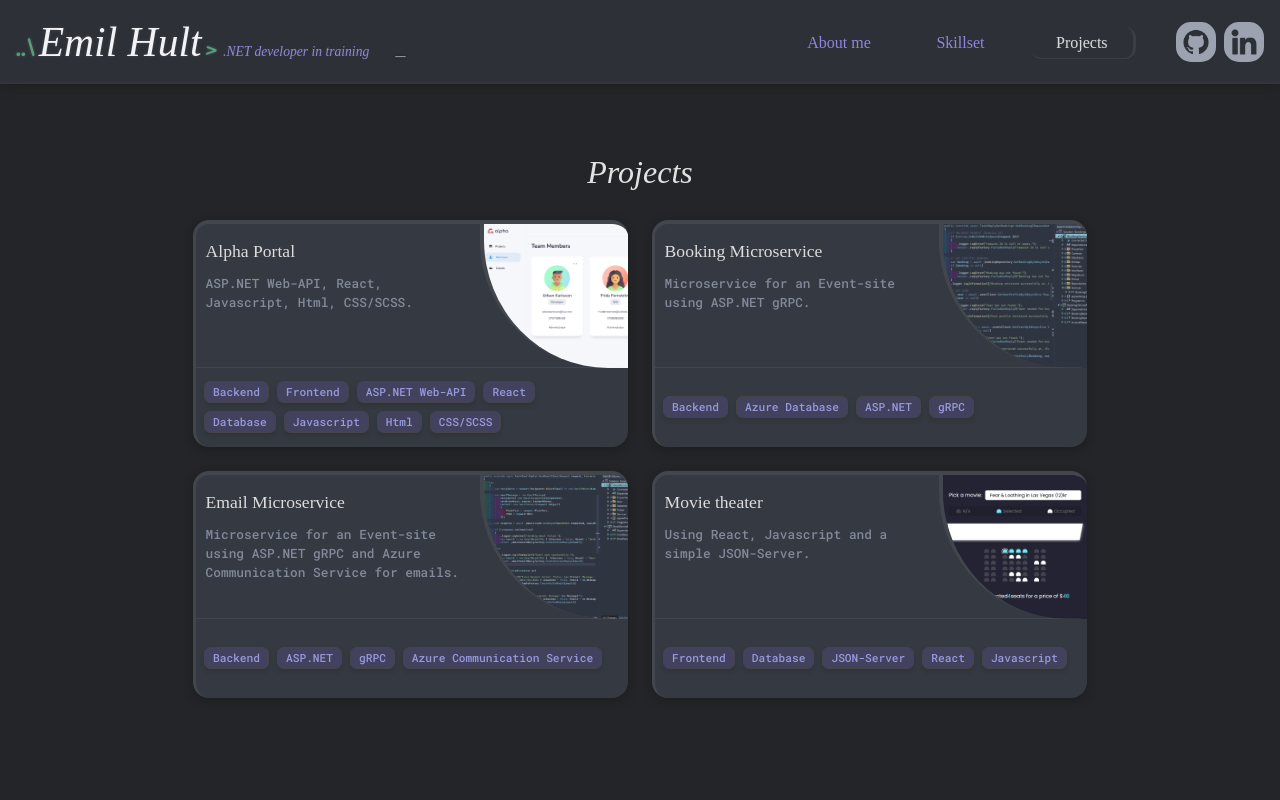
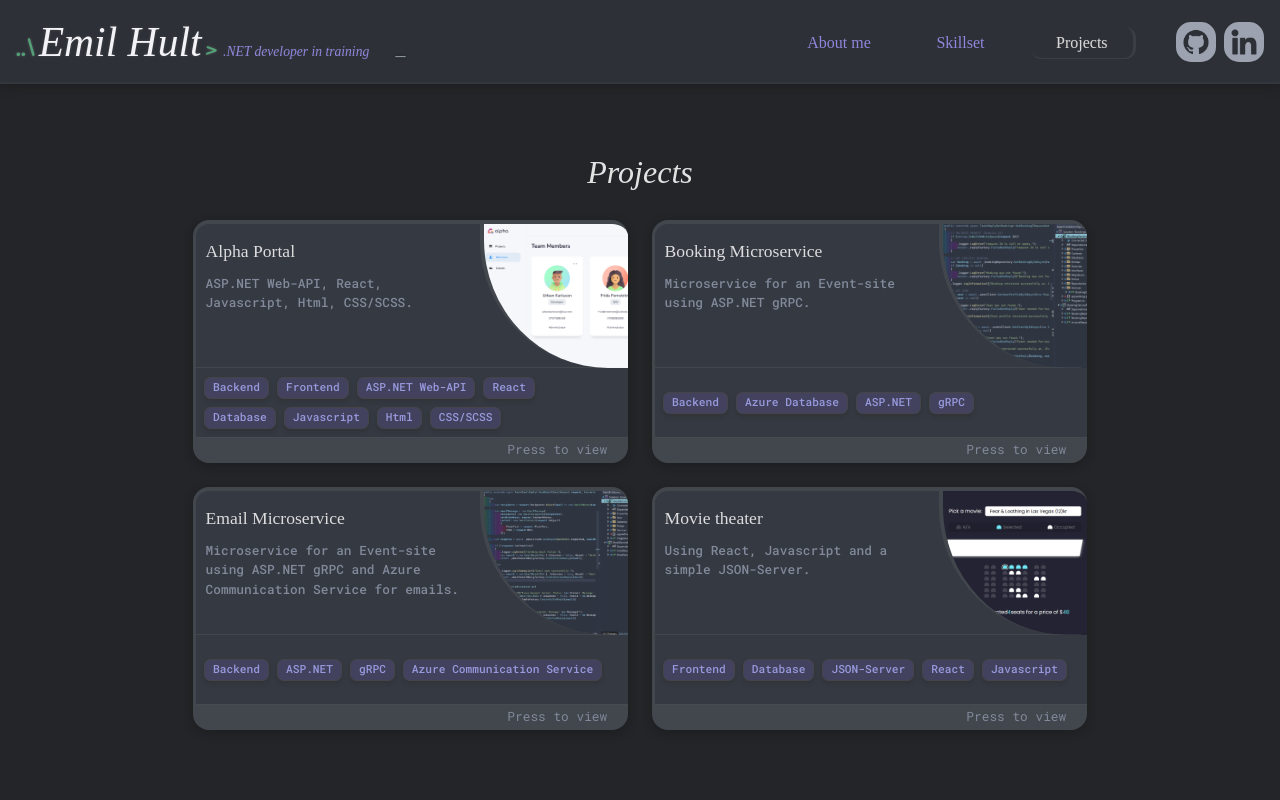
Before and after one commit to mutenJanken/Portfolio-EmilHult, a React (Vite) app: page /portfolio in a window 1280 px wide. Shown: the top 800 px of the page. Built offline with nearby package versions, Linux system fonts and the light colour scheme; a web font is replaced by a local one.

Commit message:
Added "Press to view" under projectcards

```diff
--- a/src/components/Portfolio.jsx
+++ b/src/components/Portfolio.jsx
@@ -111,6 +111,9 @@ function Portfolio() {
                   <div className="project-desc-horizontal">
                   </div> */}
                 </div>
+                <div className="source-code-wrapper">
+                  <div className="source-code-link">Press to view</div>
+                </div>
               </div>
             </a>
 
@@ -139,6 +142,9 @@ function Portfolio() {
                   </div>
                   {/* <div className="project-desc-horizontal">
                   </div> */}
+                </div>
+                <div className="source-code-wrapper">
+                  <div className="source-code-link">Press to view</div>
                 </div>
               </div>
             </a>
@@ -172,6 +178,9 @@ function Portfolio() {
                   {/* <div className="project-desc-horizontal">
                   </div> */}
                 </div>
+                <div className="source-code-wrapper">
+                  <div className="source-code-link">Press to view</div>
+                </div>
               </div>
             </a>
 
@@ -202,6 +211,9 @@ function Portfolio() {
                   {/* <div className="project-desc-horizontal">
                   </div> */}
                 </div>
+                <div className="source-code-wrapper">
+                  <div className="source-code-link">Press to view</div>
+                </div>
               </div>
             </a>
           </div>
--- a/src/index.scss
+++ b/src/index.scss
@@ -136,8 +136,6 @@ header {
 
   background-color: #2d3137;
 
-
-
   display: flex;
   justify-content: space-between;
   align-items: center;
@@ -215,7 +213,6 @@ footer {
   // background-color: #353941;
 
   background-color: #2d3137;
-
 
   // border-top-left-radius: 0.5rem;
   // border-top-right-radius: 0.5rem;
@@ -736,8 +733,7 @@ section {
       margin-top: -0.5rem;
       margin-bottom: -0.5rem;
       text-align: center;
-    font-size: 1.9rem;
-
+      font-size: 1.9rem;
     }
     @media screen and (max-width: 1200px) {
       margin-top: -0.5rem;
@@ -811,7 +807,6 @@ section {
 
 .greeting-text-h1 {
   font-weight: 350;
-
 }
 
 .profile-picture-wrapper {
@@ -1442,13 +1437,13 @@ section {
   align-items: start;
   width: 95%;
   height: 3.5rem;
-  padding: 0.7rem 0.5rem;
+  padding: 0.4rem 0.5rem 0.4rem 0.5rem;
   // margin-bottom: 0.7rem;
   gap: 0.5rem;
   border-top: 1px solid #cfcfcf16;
   // border-top: 0.5px solid #66faa47e;
 
-  @media screen and (max-width: 1200px){
+  @media screen and (max-width: 1200px) {
     height: auto;
   }
 }
@@ -1482,7 +1477,6 @@ section {
   // align-items: center;
   // justify-content: center;
 }
-
 
 // TEST
 
@@ -1603,3 +1597,20 @@ section {
     // height: 9rem;
   }
 }
+
+.source-code-wrapper {
+  display: flex;
+  align-items: center;
+  justify-content: end;
+  padding-bottom: 0.25rem;
+  padding-top: 0.1rem;
+  padding-right: 1.3rem;
+  background-color: #cfcfcf16;
+  border-top: 1px solid #89888813;
+
+
+  .source-code-link {
+    color: #81899a;
+    font-size: 0.8rem;
+  }
+}
```
